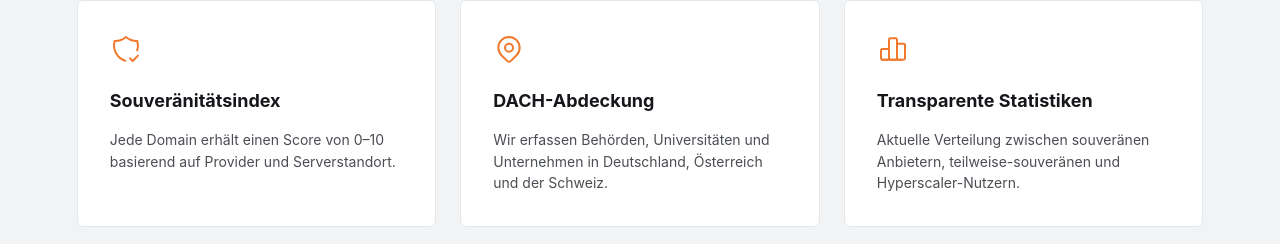
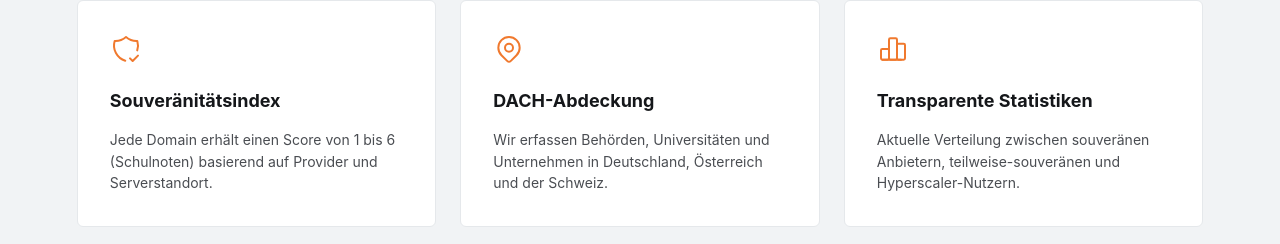
Before and after one commit to Owreeb/S.M.A.R.T.-Sovereign_Mail_Assessment_and_Rating_Tool, a React (Vite) app in the folder frontend/: page / in a window 1280 px wide. Shown: the part 1444-1688 px from the top of the page. Built offline with nearby package versions, Linux system fonts and the light colour scheme.

Commit message:
Update features.ts

```diff
--- a/frontend/src/i18n/locales/de/features.ts
+++ b/frontend/src/i18n/locales/de/features.ts
@@ -1,6 +1,6 @@
 const features = {
   sovereigntyIndexTitle: 'Souveränitätsindex',
-  sovereigntyIndexDescription: 'Jede Domain erhält einen Score von 0–10 basierend auf Provider und Serverstandort.',
+  sovereigntyIndexDescription: 'Jede Domain erhält einen Score von 1 bis 6 (Schulnoten) basierend auf Provider und Serverstandort.',
   dachCoverageTitle: 'DACH-Abdeckung',
   dachCoverageDescription:
     'Wir erfassen Behörden, Universitäten und Unternehmen in Deutschland, Österreich und der Schweiz.',
```
